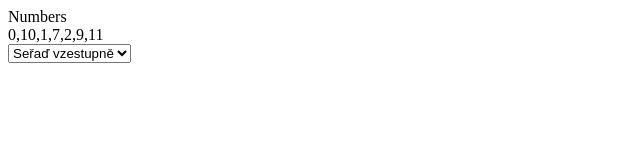
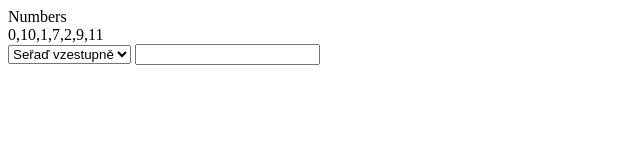
Before and after one commit to zuzanavolfova/student, a plain HTML site: page index.html in a window 1280 px wide. Shown: the whole page, without its empty margins (0-640 px from the left). Drawn offline with Linux system fonts and the light colour scheme.

Commit message:
add fizzbuzz functionality

```diff
--- a/index.html
+++ b/index.html
@@ -13,6 +13,8 @@
         <option class="sort__item" value="0">Seřaď vzestupně</option>
         <option class="sort__item" value="1">Seřaď sestupně</option>
     </select>
+
+    <input type="number" name="fizzBuzz" id="fizzBuzz">
     <script src="script.js"></script>
 </body>
 </html>
```
